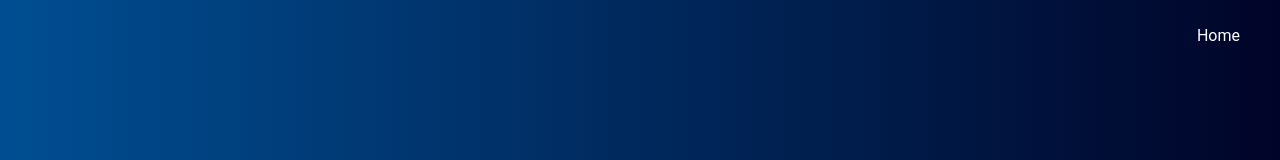
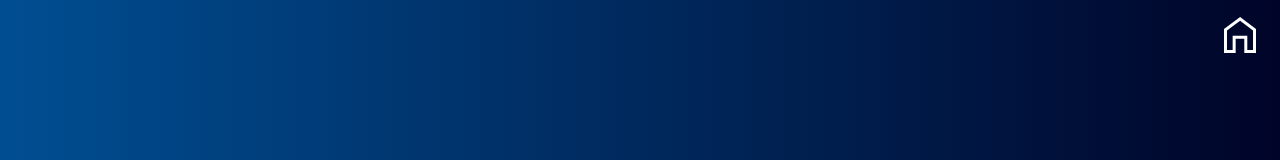
Before and after one commit to khalil15832/fettle-angular, an Angular app: page /profile in a window 1280 px wide. Shown: the top 160 px of the page. Built offline with nearby package versions, Linux system fonts and the light colour scheme.

Commit message:
add home buttons

```diff
--- a/src/app/components/ditem/ditem.component.html
+++ b/src/app/components/ditem/ditem.component.html
@@ -1,6 +1,21 @@
+<button class="top-right-home" (click)="goToHome()">
+  <img src="../../../assets/home.svg" alt="" />
+</button>
+
 <div *ngIf="disease">
   {{ disease.disease }}
 
   <button (click)="saveToProfile()" *ngIf="!saved && user">add</button>
   <button (click)="removeFromProfile()" *ngIf="saved && user">remove</button>
 </div>
+
+<style>
+  .top-right-home {
+    border: none;
+    background: none;
+    cursor: pointer;
+    position: absolute;
+    top: 10px;
+    right: 10px;
+  }
+</style>
--- a/src/app/components/ditem/ditem.component.ts
+++ b/src/app/components/ditem/ditem.component.ts
@@ -68,4 +68,8 @@ export class DitemComponent implements OnInit {
       this.userService.removeItemFromProfile(this.disease_label);
     }
   }
+
+  goToHome(): void {
+    this.router.navigate(['/']);
+  }
 }
--- a/src/app/components/lr-page/lr-page.component.html
+++ b/src/app/components/lr-page/lr-page.component.html
@@ -1,3 +1,7 @@
+<button class="top-right-home" (click)="goToHome()">
+  <img src="../../../assets/home.svg" alt="" />
+</button>
+
 <div *ngIf="user">
   <h2>You're already logged in.</h2>
   <button (click)="logout()">Log out and log back in as a different user.</button>
@@ -16,3 +20,14 @@
   <input class="register-password" type="password" name="password" placeholder="Password">
   <button type="submit" (click)="register()">Register</button>
 </div>
+
+<style>
+  .top-right-home {
+    border: none;
+    background: none;
+    cursor: pointer;
+    position: absolute;
+    top: 10px;
+    right: 10px;
+  }
+</style>
--- a/src/app/components/lr-page/lr-page.component.ts
+++ b/src/app/components/lr-page/lr-page.component.ts
@@ -1,5 +1,6 @@
 import { Component, OnInit } from '@angular/core';
 import { UserService, User } from 'src/app/services/user.service';
+import { Router } from '@angular/router';
 
 @Component({
   selector: 'app-lr-page',
@@ -7,14 +8,17 @@ import { UserService, User } from 'src/app/services/user.service';
   styleUrls: ['./lr-page.component.css'],
 })
 export class LrPageComponent implements OnInit {
-  constructor(private userService: UserService) {}
+  constructor(private userService: UserService, private router: Router) {}
 
-  ngOnInit(): void {
-  }
+  ngOnInit(): void {}
 
   login(): void {
-    let usernameInput = document.querySelector('.login-username') as HTMLInputElement;
-    let passwordInput = document.querySelector('.login-password') as HTMLInputElement;
+    let usernameInput = document.querySelector(
+      '.login-username'
+    ) as HTMLInputElement;
+    let passwordInput = document.querySelector(
+      '.login-password'
+    ) as HTMLInputElement;
     this.userService.login(usernameInput.value, passwordInput.value);
   }
 
@@ -23,12 +27,20 @@ export class LrPageComponent implements OnInit {
   }
 
   register(): void {
-    let usernameInput = document.querySelector('.register-username') as HTMLInputElement;
-    let passwordInput = document.querySelector('.register-password') as HTMLInputElement;
+    let usernameInput = document.querySelector(
+      '.register-username'
+    ) as HTMLInputElement;
+    let passwordInput = document.querySelector(
+      '.register-password'
+    ) as HTMLInputElement;
     this.userService.register(usernameInput.value, passwordInput.value);
   }
 
   logout(): void {
     this.userService.logout();
   }
+
+  goToHome(): void {
+    this.router.navigate(['/']);
+  }
 }
--- a/src/app/components/profile/profile.component.html
+++ b/src/app/components/profile/profile.component.html
@@ -1,6 +1,6 @@
-<div class="top-right-home" (click)="goToHome()">
-  <p>Home</p>
-</div>
+<button class="top-right-home" (click)="goToHome()">
+  <img src="../../../assets/home.svg" alt="" />
+</button>
 
 <div *ngIf="user" class="username">
   <div>
@@ -31,12 +31,12 @@
 
 <style>
   .top-right-home {
-    position: absolute;
-    top: 0;
-    right: 30px;
-    padding: 10px;
+    border: none;
     background: none;
     cursor: pointer;
+    position: absolute;
+    top: 10px;
+    right: 10px;
   }
   .username {
     display: flex;
--- a/src/app/components/query/query.component.html
+++ b/src/app/components/query/query.component.html
@@ -44,7 +44,7 @@
   .disease-item {
     border: 2px solid white;
     text-decoration: none;
-    margin-bottom: 10px;
+    margin-bottom: 30px;
     padding: 10px;
   }
   .disease-name {
--- a/src/app/components/search/search.component.html
+++ b/src/app/components/search/search.component.html
@@ -32,7 +32,7 @@
   .disease-item {
     border: 2px solid white;
     text-decoration: none;
-    margin-bottom: 10px;
+    margin-bottom: 30px;
     padding: 10px;
   }
   .search-form {
```
Also changed, not shown: src/assets/home.svg (added).
